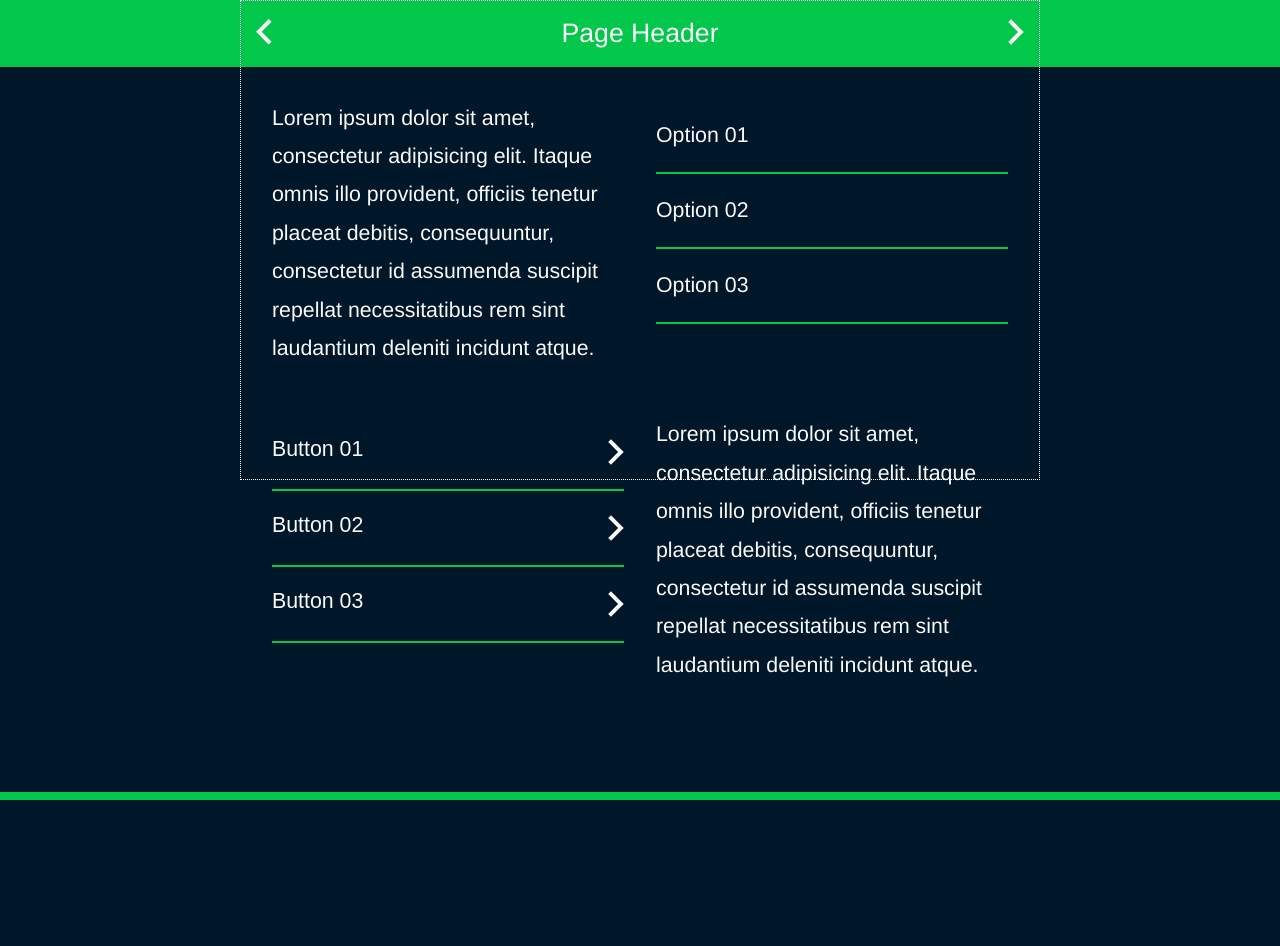
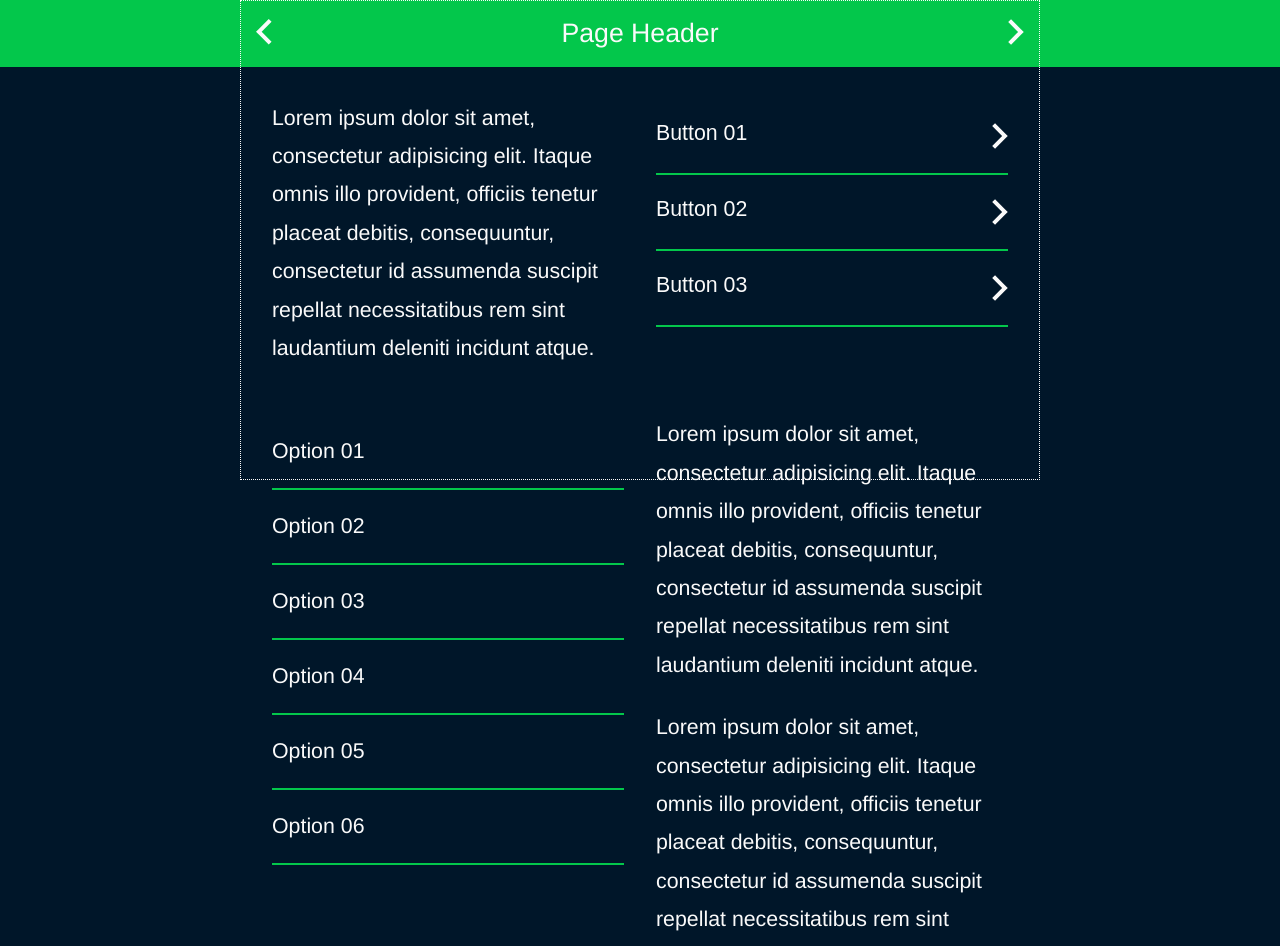
Before and after one commit to topologicalmedialab/deep-performance-dwelling-monitor, a React app: page / in a window 1280 px wide. Shown: the top 946 px of the page. Before the commit the page ends 800 px from the top, so only its background shows below. Built offline with nearby package versions, Linux system fonts and the light colour scheme; the HTML template or start-up script is replaced by a standard one.

Commit message:
Added content to showcase more of the new styles

```diff
--- a/src/pages/demo-page.jsx
+++ b/src/pages/demo-page.jsx
@@ -28,29 +28,14 @@ export default class DemoPage extends Component {
         <section>
           <div className="centered-content">
             <div className="column left">
+              <div className="column-content">
                 <p>
                   Lorem ipsum dolor sit amet, consectetur adipisicing elit. Itaque omnis illo provident, officiis tenetur placeat debitis, consequuntur, consectetur id assumenda suscipit repellat necessitatibus rem sint laudantium deleniti incidunt atque.
                 </p>
               </div>
+            </div>
             <div className="column right">
-              <ul>
-                <li>
-                  <div className="li-label">Option 01</div>
-                </li>
-                <li>
-                  <div className="li-label">Option 02</div>
-                </li>
-                <li>
-                  <div className="li-label">Option 03</div>
-                </li>
-              </ul>
-            </div>
-          </div>
-        </section>
-
-        <section>
-          <div className="centered-content">
-            <div className="column left">
+              <div className="column-content">
                 <ul>
                   <li>
                     <button
@@ -72,10 +57,45 @@ export default class DemoPage extends Component {
                   </li>
                 </ul>
               </div>
+            </div>
+          </div>
+        </section>
+
+        <section>
+          <div className="centered-content">
+            <div className="column left">
+              <div className="column-content">
+                <ul>
+                  <li>
+                    <div className="li-label">Option 01</div>
+                  </li>
+                  <li>
+                    <div className="li-label">Option 02</div>
+                  </li>
+                  <li>
+                    <div className="li-label">Option 03</div>
+                  </li>
+                  <li>
+                    <div className="li-label">Option 04</div>
+                  </li>
+                  <li>
+                    <div className="li-label">Option 05</div>
+                  </li>
+                  <li>
+                    <div className="li-label">Option 06</div>
+                  </li>
+                </ul>
+              </div>
+            </div>
             <div className="column right">
+              <div className="column-content">
                 <p>
                   Lorem ipsum dolor sit amet, consectetur adipisicing elit. Itaque omnis illo provident, officiis tenetur placeat debitis, consequuntur, consectetur id assumenda suscipit repellat necessitatibus rem sint laudantium deleniti incidunt atque.
                 </p>
+                <p>
+                  Lorem ipsum dolor sit amet, consectetur adipisicing elit. Itaque omnis illo provident, officiis tenetur placeat debitis, consequuntur, consectetur id assumenda suscipit repellat necessitatibus rem sint laudantium deleniti incidunt atque.
+                </p>
+              </div>
             </div>
           </div>
         </section>
```
Lines whose indentation alone changed are shown as unchanged.
